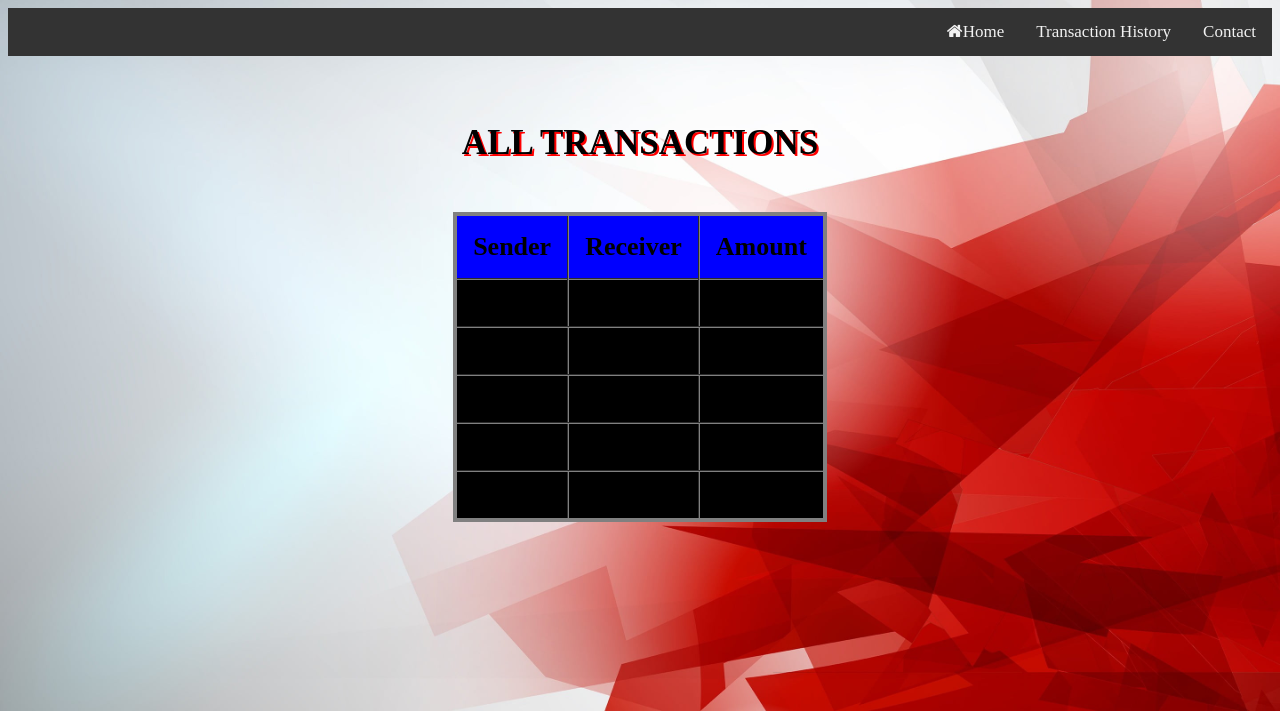
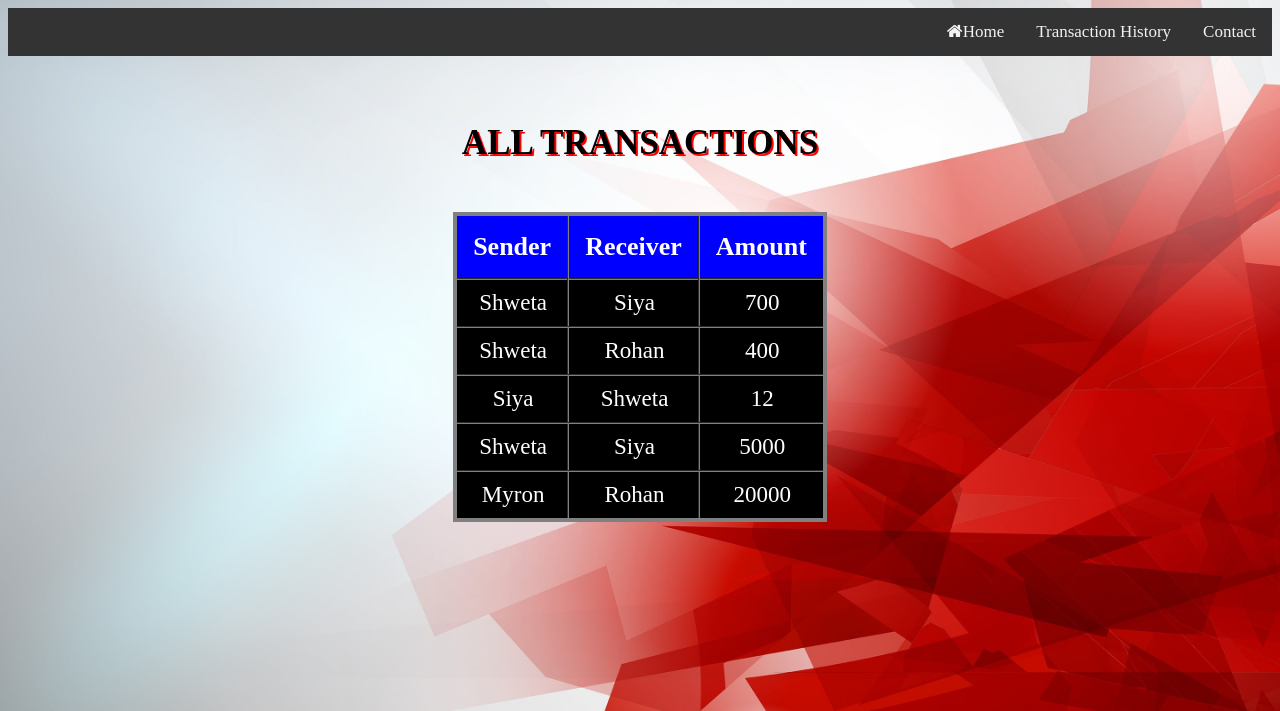
Before and after one commit to shweta0027/Basic-Banking-System, a PHP site: page /transaction_history.php in a window 1280 px wide. Shown: the top 711 px of the page. Run offline with PHP 8.4, Linux system fonts and the light colour scheme; data comes from the database, SQL or seed files in the repository.

Commit message:
UI changes

```diff
--- a/css/transaction_history.css
+++ b/css/transaction_history.css
@@ -29,14 +29,14 @@
 			 background: #;
 			}
 		th{
-			color:#000;
+			color:#fff;
 			font-size:26px;
 			padding:16px;
 		}
 
 		td{
 			font-size:23px;
-			color: black;
+			color: white;
 			padding: 10px 20px 10px 22px;
 		}
 		tr{
```
